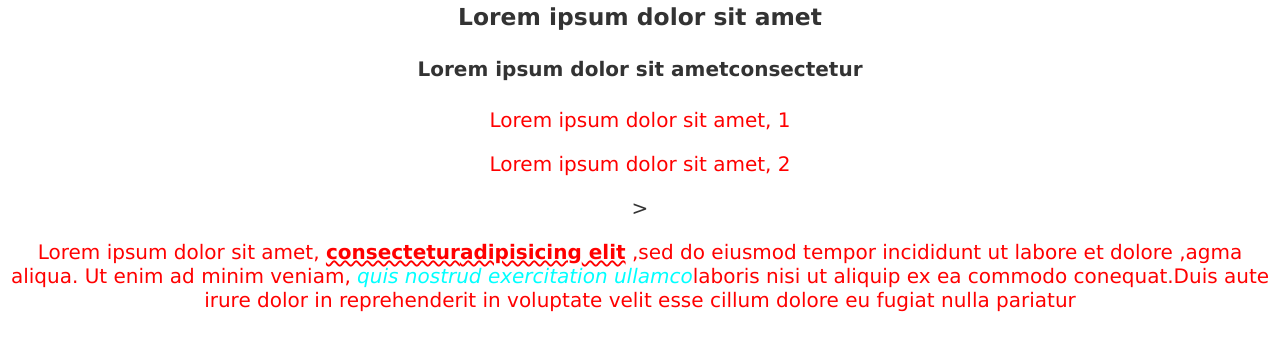
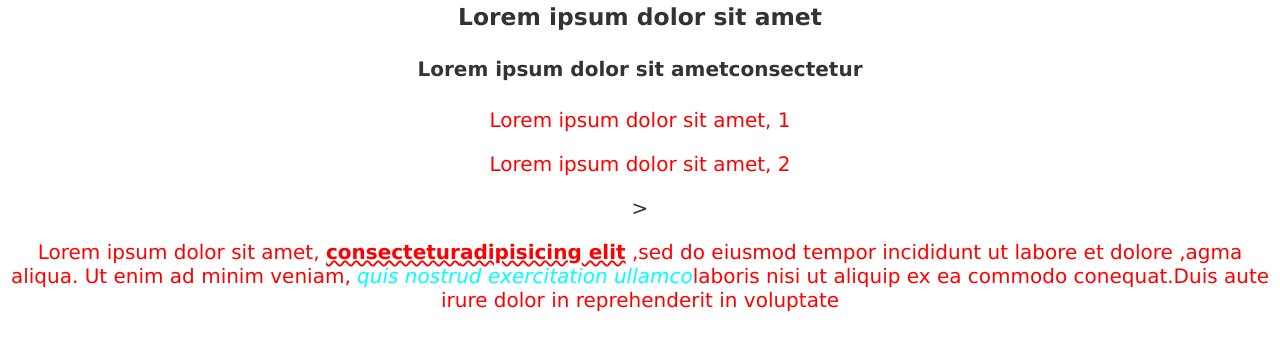
Before and after one commit to kempo1510/-algebra.vjezba.htlm.1-, a plain HTML site: page csszadatak2.html in a window 1280 px wide. Shown: the part 138-488 px from the top of the page. Drawn offline with Linux system fonts and the light colour scheme.

Commit message:
promjena

```diff
--- a/csszadatak2.html
+++ b/csszadatak2.html
@@ -44,8 +44,7 @@ incididunt ut
 labore et dolore
 ,agma aliqua. Ut enim ad minim veniam, <em>quis nostrud exercitation ullamco</em>laboris nisi ut aliquip ex ea
 commodo
-conequat.Duis aute irure dolor in reprehenderit in voluptate velit esse cillum dolore eu fugiat nulla
-pariatur</p>
+conequat.Duis aute irure dolor in reprehenderit in voluptate</p>
 </body>
 
 </html>
```
